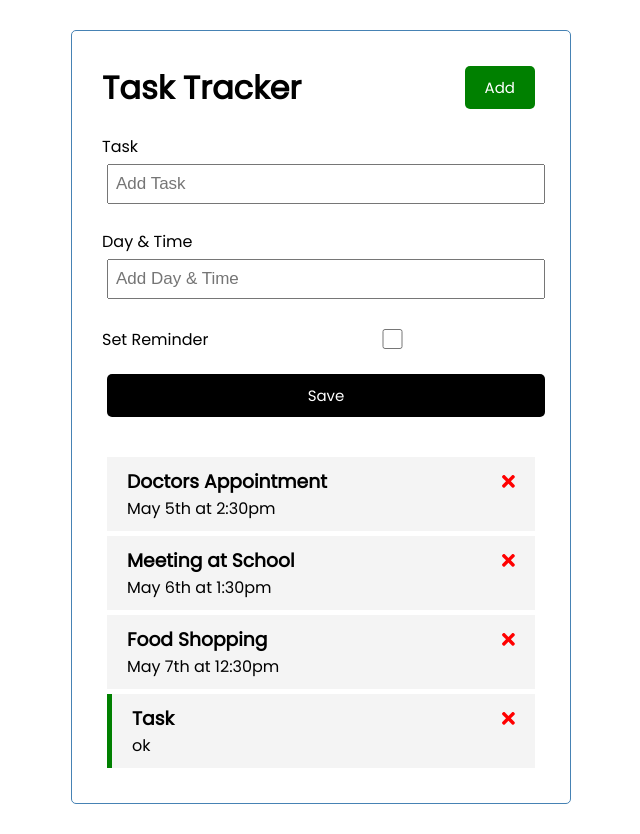
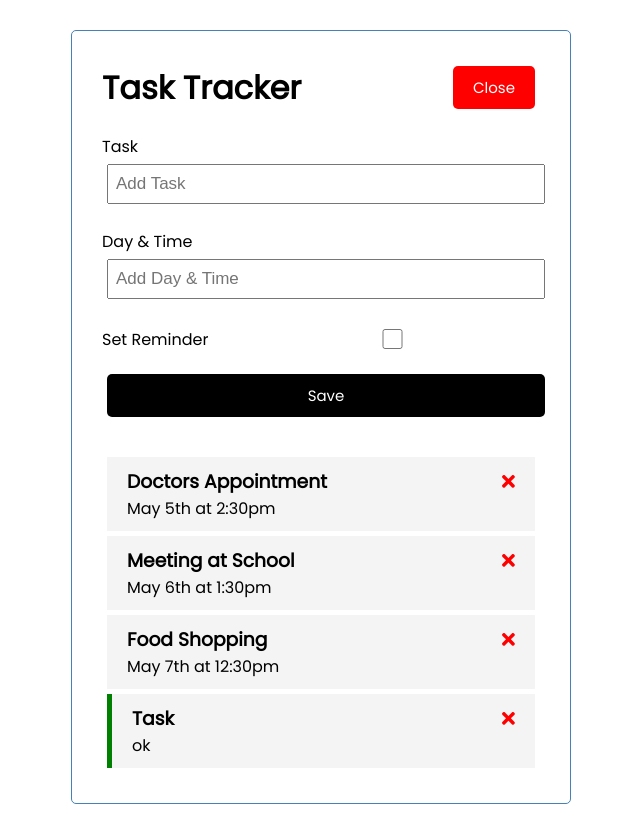
Before and after one commit to MajedBannouri/work-drive, an Angular app: page / in a window 1280 px wide. Both pictures are taken after a click on the button "Add". Shown: the whole page, without its empty margins (319-959 px from the left). Built offline with nearby package versions, Linux system fonts and the light colour scheme; data requests are answered from the project's data file.

Commit message:
💄 ui service & create toggle ..

```diff
--- a/src/app/components/add-task/add-task.component.html
+++ b/src/app/components/add-task/add-task.component.html
@@ -1,4 +1,4 @@
-<form class="add-form" (ngSubmit)="onSubmit()">
+<form *ngIf="showAddTask" class="add-form" (ngSubmit)="onSubmit()">
   <div class="form-control">
     <label for="text">Task</label>
     <input
--- a/src/app/components/add-task/add-task.component.ts
+++ b/src/app/components/add-task/add-task.component.ts
@@ -1,6 +1,7 @@
 import { Component, OnInit, Output, EventEmitter } from "@angular/core";
+import { UiService } from "src/app/services/ui.service";
 import { Task } from "../../Task";
-
+import { Subscription } from "rxjs";
 @Component({
   selector: "app-add-task",
   templateUrl: "./add-task.component.html",
@@ -12,8 +13,14 @@
   text: string;
   day: string;
   reminder: boolean = false;
+  showAddTask: boolean;
+  subscription: Subscription;
 
-  constructor() {}
+  constructor(private uiService: UiService) {
+    this.subscription = this.uiService
+      .onToggle()
+      .subscribe((value) => (this.showAddTask = value));
+  }
 
   ngOnInit() {}
 
--- a/src/app/components/header/header.component.html
+++ b/src/app/components/header/header.component.html
@@ -1,8 +1,8 @@
 <header>
   <h1>{{ title }}</h1>
   <app-button
-    color="green"
-    text="Add"
+    color="{{ showAddTask ? 'red' : 'green' }}"
+    text="{{ showAddTask ? 'Close' : 'Add' }}"
     (btnClick)="toggleAddTask()"
   ></app-button>
 </header>
--- a/src/app/components/header/header.component.ts
+++ b/src/app/components/header/header.component.ts
@@ -1,4 +1,6 @@
 import { Component, OnInit } from "@angular/core";
+import { UiService } from "../../services/ui.service";
+import { Subscription } from "rxjs";
 
 @Component({
   selector: "app-header",
@@ -6,13 +8,19 @@
   styleUrls: ["./header.component.css"],
 })
 export class HeaderComponent implements OnInit {
-  title = "Task Tracker";
+  title: string = "Task Tracker";
+  showAddTask: boolean;
+  subscription: Subscription;
 
-  constructor() {}
+  constructor(private uiService: UiService) {
+    this.subscription = this.uiService
+      .onToggle()
+      .subscribe((value) => (this.showAddTask = value));
+  }
 
   ngOnInit() {}
 
   toggleAddTask() {
-    console.log("ok!");
+    this.uiService.toggleAddTask();
   }
 }
--- /dev/null
+++ b/src/app/services/ui.service.ts
@@ -0,0 +1,21 @@
+import { Injectable } from "@angular/core";
+import { Observable, Subject } from "rxjs";
+
+@Injectable({
+  providedIn: "root",
+})
+export class UiService {
+  private showAddTask: boolean = false;
+  private subject = new Subject<any>();
+
+  constructor() {}
+
+  toggleAddTask(): void {
+    this.showAddTask = !this.showAddTask;
+    this.subject.next(this.showAddTask);
+  }
+
+  onToggle(): Observable<any> {
+    return this.subject.asObservable();
+  }
+}
```
Also changed, not shown: 1 other file (tests, documents, lock files or other folders).
